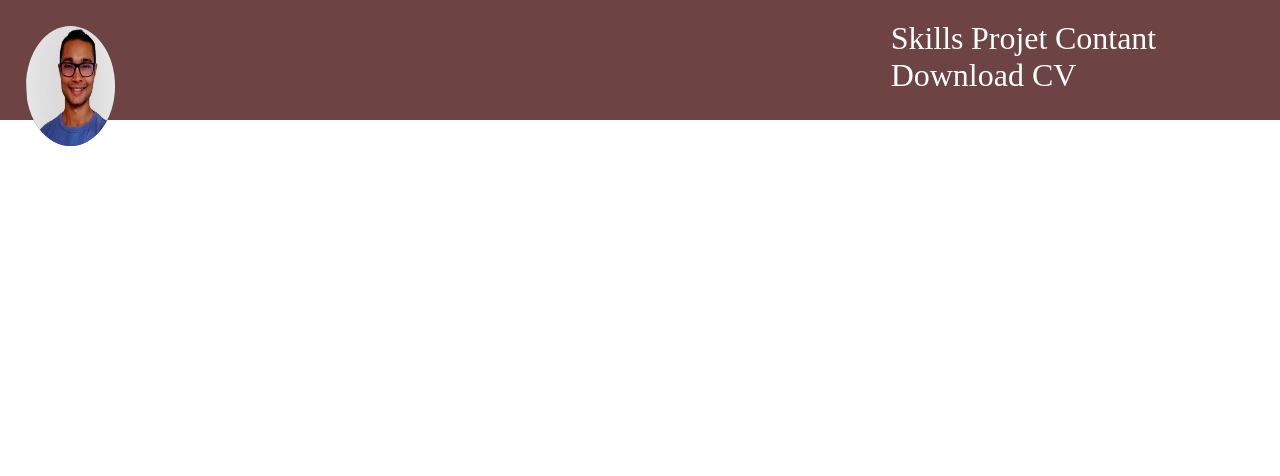
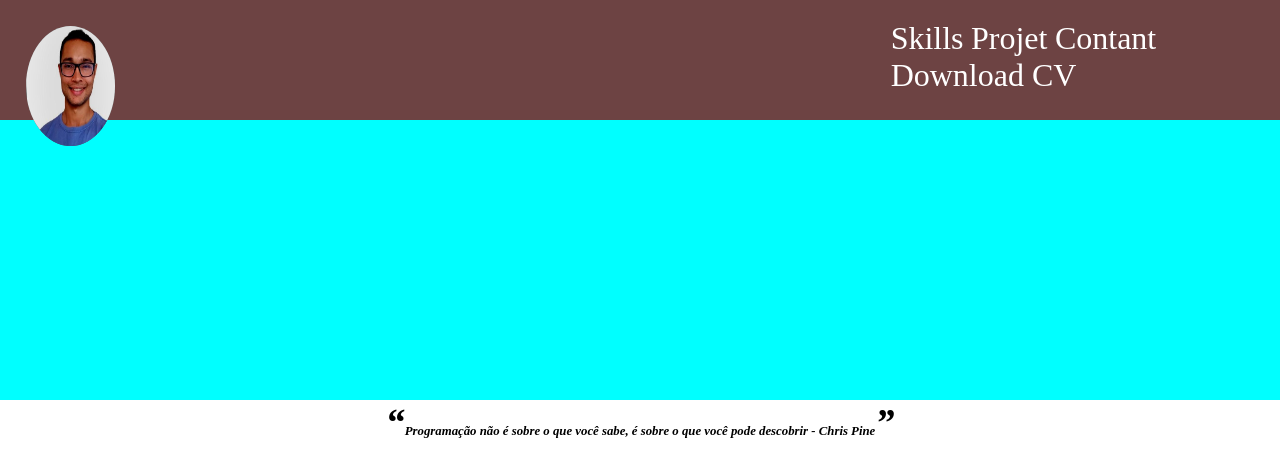
Before and after one commit to Alexsandro-souza/My_Portfolio, a plain HTML site: page index.html in a window 1280 px wide. Drawn offline with Linux system fonts and the light colour scheme.

Commit message:
Feat: Criando mensagem motivadora no rodape

```diff
--- a/css/style.css
+++ b/css/style.css
@@ -10,7 +10,7 @@ html, body{
     height: 15%;
     width: 100%;
     background-color: rgba(109, 67, 67, 1);
-    position: relative;
+    position: fixed;
 
 }
 
@@ -52,3 +52,31 @@ html, body{
 .menu-botão > a:hover{
     border-bottom: 0.5vh solid red;
 }
+.one{
+    background-color: aqua;
+    height: 50vh;
+}
+
+.rodape{
+    width: 40%;
+    margin: 0 auto;
+}
+.rodape p{
+    font-size: 0.8rem;
+    font-style: italic;
+    text-align: center;
+    font-weight: bold;
+}
+
+.rodape p::before{
+    content: "\201C";
+    font-size: 3em;
+    color: black;
+
+}
+
+.rodape p::after{
+    content: "\201D";
+    font-size: 3em;
+    color: black;
+}
--- a/index.html
+++ b/index.html
@@ -19,8 +19,13 @@
             <a href="" class="botao">Contant</a>
             <a href="" class="botao" lang="en">Download CV</a>
         </nav><!--menu-botão-->
+    </header><!--cabecalho-->
+    <section class="one">
 
-    </header>
+    </section><!--1-->
+    <blockquote class="rodape">
+        <p class="frase">Programação não é sobre o que você sabe, é sobre o que você pode descobrir - Chris Pine</p>
+    </blockquote><!--rodape-->
 
 </body>
 </html>
```
Also changed, not shown: 1 other file.
